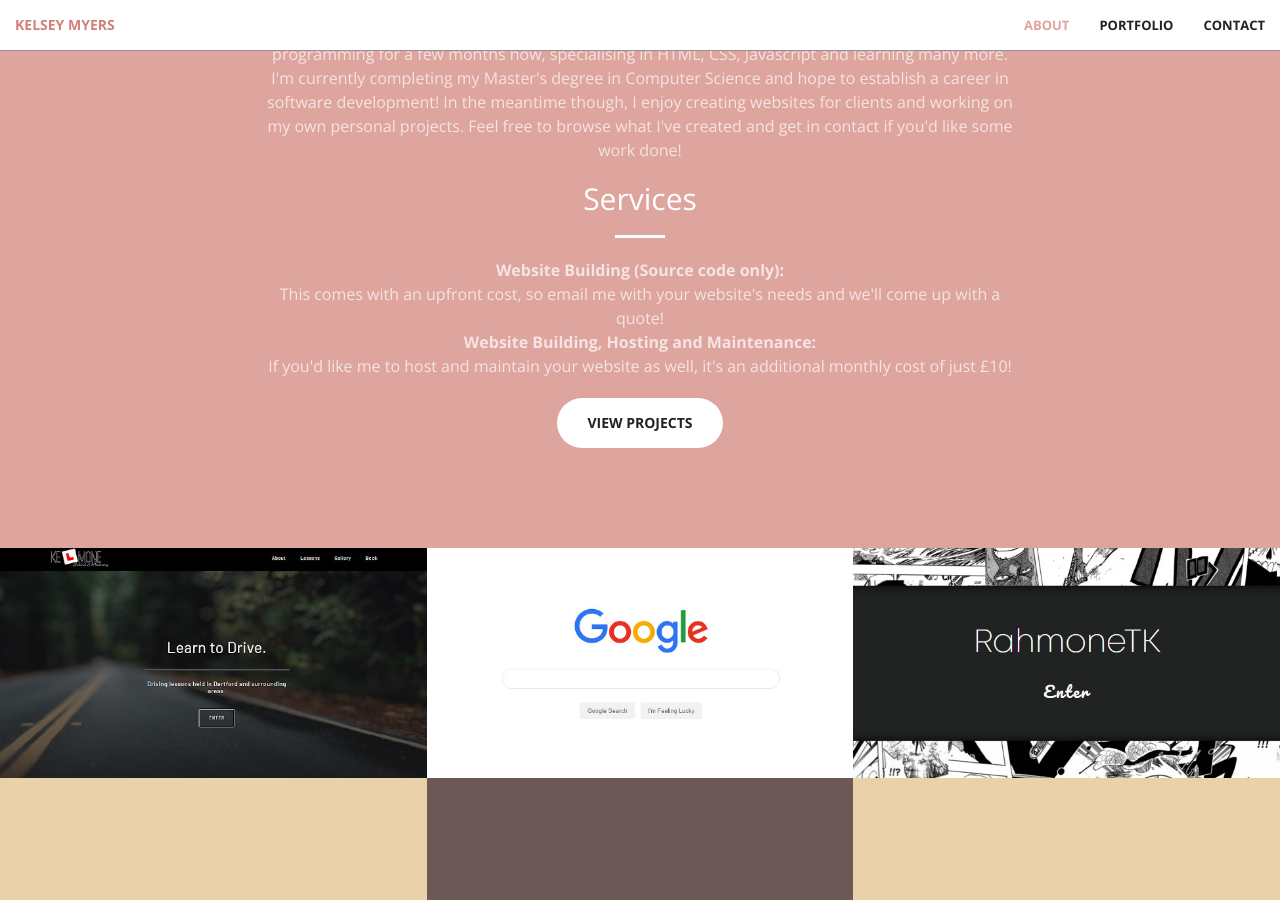
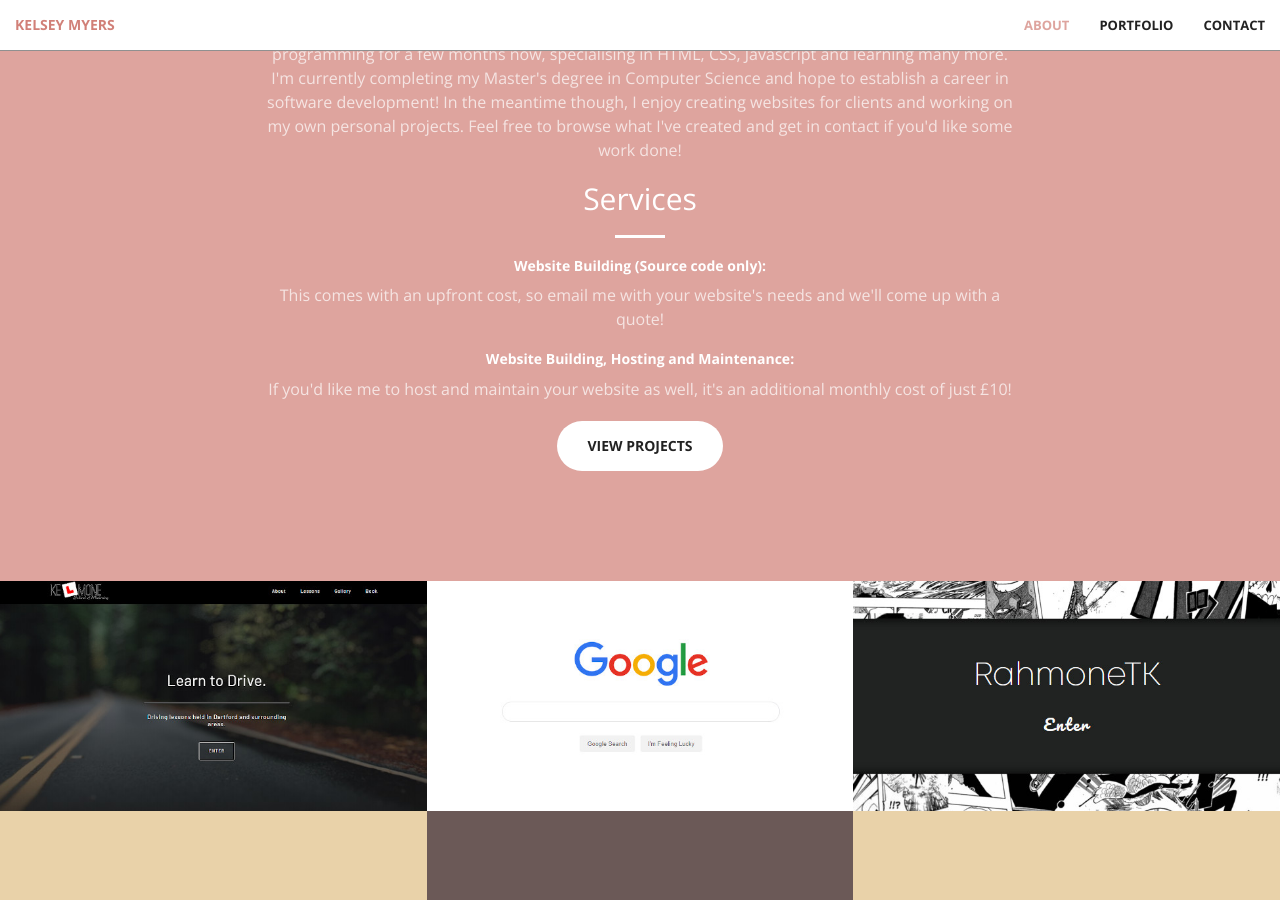
Before and after one commit to kelsey-myers/github-pages, a Jekyll site: the page built from index.html, in a window 1280 px wide and 900 px high, scrolled down 1058 px. Built offline with Jekyll 4.4.1, drawn with Linux system fonts in a browser that asks for light colours.

Commit message:
Adding services

```diff
--- a/_includes/call-to-action.html
+++ b/_includes/call-to-action.html
@@ -8,10 +8,10 @@
                 <h2 class="section-heading">Services</h2>
                 <hr class="light">
 
-					<p class="text-faded"><strong>Website Building (Source code only):</strong><br>
-					This comes with an upfront cost, so email me with your website's needs and we'll come up with a quote!
-					<br><strong>Website Building, Hosting and Maintenance:</strong><br>
-					If you'd like me to host and maintain your website as well, it's an additional monthly cost of just £10! </p>
+					<h5><strong>Website Building (Source code only):</strong><h5>
+					<p class="text-faded">This comes with an upfront cost, so email me with your website's needs and we'll come up with a quote!</p>
+					<h5><strong>Website Building, Hosting and Maintenance:</strong><h5>
+					<p class="text-faded">If you'd like me to host and maintain your website as well, it's an additional monthly cost of just £10! </p>
 
 				<a href="#portfolio" class="btn btn-default btn-xl page-scroll">View Projects</a>
             </div>
```
